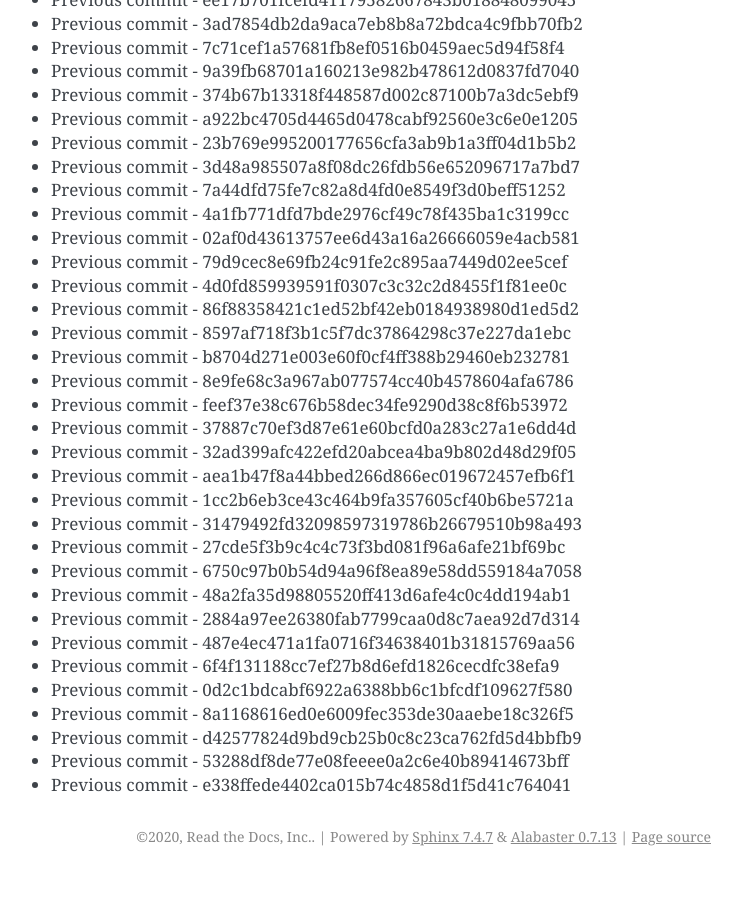
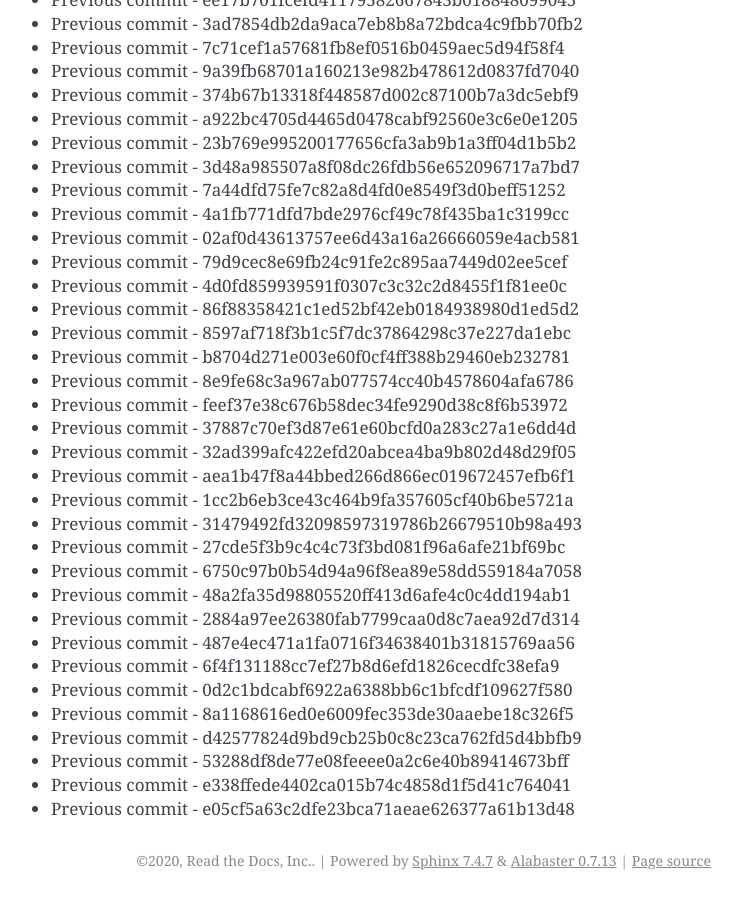
Before and after one commit to readthedocs/rtd-git-stresstest, a Sphinx documentation site: the page built from docs/updates.rst, in a window 1280 px wide and 900 px high, scrolled down 59648 px. Shown: the whole window, without its empty margins (399-1141 px from the left). Built offline with Sphinx 7.4.7, drawn with Linux system fonts in a browser that asks for light colours; before the commit the page ends 60524 px from its top, so only the background shows below that.

Commit message:
Generating commit from previous: e05cf5a63c2dfe23bca71aeae626377a61b13d48

```diff
--- a/docs/updates.rst
+++ b/docs/updates.rst
@@ -2538,3 +2538,4 @@ It can be tested for any performance characteristics.
 * Previous commit - d42577824d9bd9cb25b0c8c23ca762fd5d4bbfb9
 * Previous commit - 53288df8de77e08feeee0a2c6e40b89414673bff
 * Previous commit - e338ffede4402ca015b74c4858d1f5d41c764041
+* Previous commit - e05cf5a63c2dfe23bca71aeae626377a61b13d48
```
